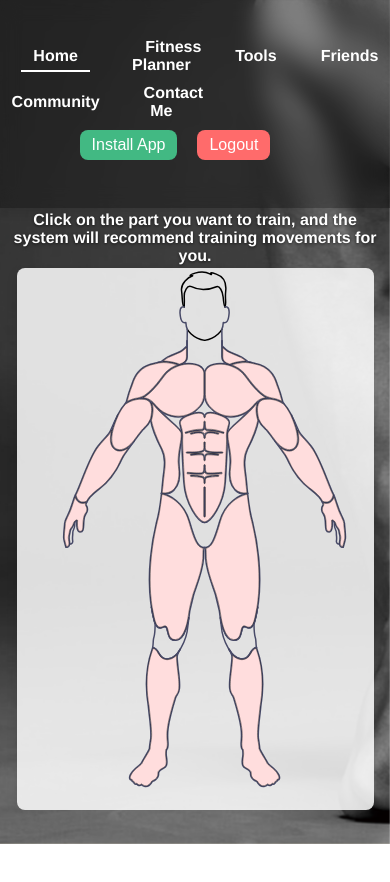
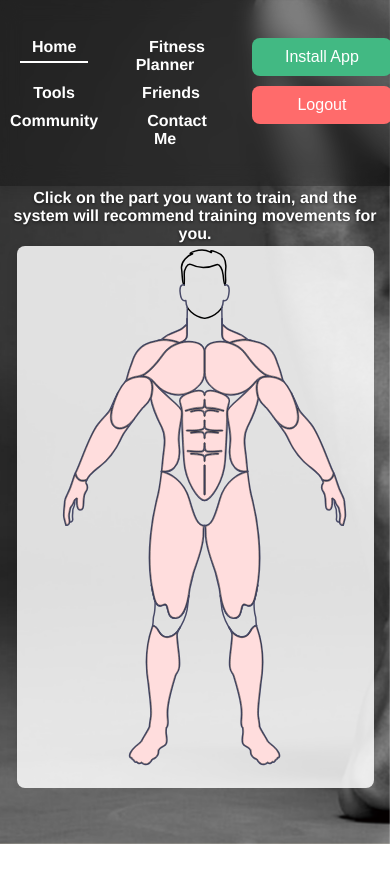
Before and after one commit to Hope52411/Smart-Fitness-Plan-Generator, a Vue app: page /home in a window 390 px wide. Shown: the top 882 px of the page. Built offline with nearby package versions, Linux system fonts and the light colour scheme; sample sign-in values are in the browser's storage.

Commit message:
save before adding pwa support 1

```diff
--- a/src/views/Home.vue
+++ b/src/views/Home.vue
@@ -96,7 +96,7 @@ body {
   z-index: -1;
 }
 
-/* --- Navigation Bar --- */
+/* Navigation Bar */
 .navbar {
   background: rgba(0, 0, 0, 0.3);
   backdrop-filter: blur(10px);
@@ -138,7 +138,6 @@ body {
   color: #ffe4b5;
 }
 
-/* Action buttons */
 .nav-actions {
   display: flex;
   align-items: center;
@@ -154,6 +153,7 @@ body {
   cursor: pointer;
   font-size: 16px;
   transition: background 0.3s;
+  width: 140px; /* 统一按钮宽度 */
 }
 
 .action-button.logout {
@@ -168,38 +168,45 @@ body {
   background: #369c72;
 }
 
-/* --- Mobile view --- */
 @media (max-width: 768px) {
   .nav-wrapper {
-    flex-direction: column;
-    align-items: center;
+    display: flex;
+    flex-direction: row;
+    justify-content: center;
+    align-items: flex-start;
+    flex-wrap: nowrap;
+    gap: 30px;
   }
 
-  /* Merge links + buttons into a grid */
-  .nav-links,
-  .nav-actions {
-    display: contents;
+  .nav-links {
+    display: grid;
+    grid-template-columns: repeat(2, auto);
+    grid-auto-rows: auto;
+    gap: 10px 20px;
+    justify-content: center;
   }
 
-  .nav-wrapper > * {
-    display: grid;
-    grid-template-columns: repeat(4, auto);
-    gap: 10px 20px;
-    justify-content: center;
+  .nav-actions {
+    display: flex;
+    flex-direction: column;
+    gap: 10px;
     align-items: center;
-    text-align: center;
-    margin-bottom: 10px;
+    justify-content: flex-start;
   }
 
-  .nav-links li,
-  .nav-actions button {
+  .nav-links li {
     margin: 0;
   }
 
-  .nav-links li a,
+  .nav-links li a {
+    font-size: 16px;
+    padding: 6px 12px;
+  }
+
   .action-button {
     font-size: 16px;
-    padding: 6px 12px;
+    padding: 10px 20px;
+    width: 140px;
   }
 }
 
```
